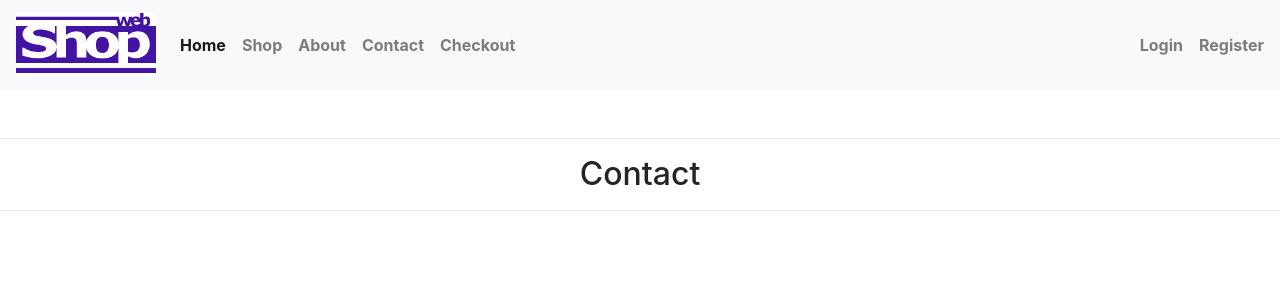
After one commit to CojaONIX/webShop, a PHP site: page /views/contact.php in a window 1280 px wide. The commit adds this page. Shown: the top 300 px of the page. Run offline with PHP 8.4, Linux system fonts and the light colour scheme; some libraries are stand-ins or nearby versions.

Commit message:
BackPage, About, Contact

```diff
--- a/views/checkout.php
+++ b/views/checkout.php
@@ -4,6 +4,7 @@
 
 <?php
     include "components/nav.php";
+    $_SESSION['back_page'] = "checkout.php";
 ?>
 
 <style>
@@ -62,9 +63,6 @@
         }
     ?>
 
-    <button class="btn btn-info" onclick="window.history.back();">Cancel</button>
-
-
 
 </body>
 </html>
--- a/views/components/nav.php
+++ b/views/components/nav.php
@@ -19,10 +19,10 @@
         <a class="nav-link" href="shop.php">Shop</a>
       </li>
       <li class="nav-item">
-        <a class="nav-link" href="#">About</a>
+        <a class="nav-link" href="about.php">About</a>
       </li>
       <li class="nav-item">
-        <a class="nav-link" href="#">Contact</a>
+        <a class="nav-link" href="contact.php">Contact</a>
       </li>
       <li class="nav-item">
         <a class="nav-link" href="checkout.php">Checkout</a>
--- /dev/null
+++ b/views/contact.php
@@ -0,0 +1,15 @@
+<?php
+    require_once "components/head.php";
+?>
+
+<?php
+    include "components/nav.php";
+    $_SESSION['back_page'] = "contact.php";
+?>
+
+<hr>
+<h2 class="text-center">Contact</h2>
+<hr>
+
+</body>
+</html>
--- a/views/home.php
+++ b/views/home.php
@@ -6,6 +6,7 @@
 
 <?php
     include "components/nav.php";
+    $_SESSION['back_page'] = "home.php";
 ?>
 
 <?php
--- a/views/login.php
+++ b/views/login.php
@@ -36,7 +36,7 @@
               } else {
                   $_SESSION["user_id"] = $row["id"];
                   $_SESSION['user_name'] = $row['username'];
-                  header("Location: home.php");
+                  header("Location: " . $_SESSION['back_page']);
               }
           }
       }
--- a/views/logout.php
+++ b/views/logout.php
@@ -2,9 +2,10 @@
 <?php
     session_start();
     if(isset($_SESSION["user_id"])) {
+        $bp = $_SESSION['back_page'];
         $_SESSION = array();
         session_destroy();
     }
 
-    header("Location: home.php");
+    header("Location: " . $bp);
 ?>
--- a/views/shop.php
+++ b/views/shop.php
@@ -4,6 +4,7 @@
 
 <?php
     include "components/nav.php";
+    $_SESSION['back_page'] = "shop.php";
 ?>
 
 <style>
```
Also changed, not shown: views/about.php (added, +15 -0 lines).
